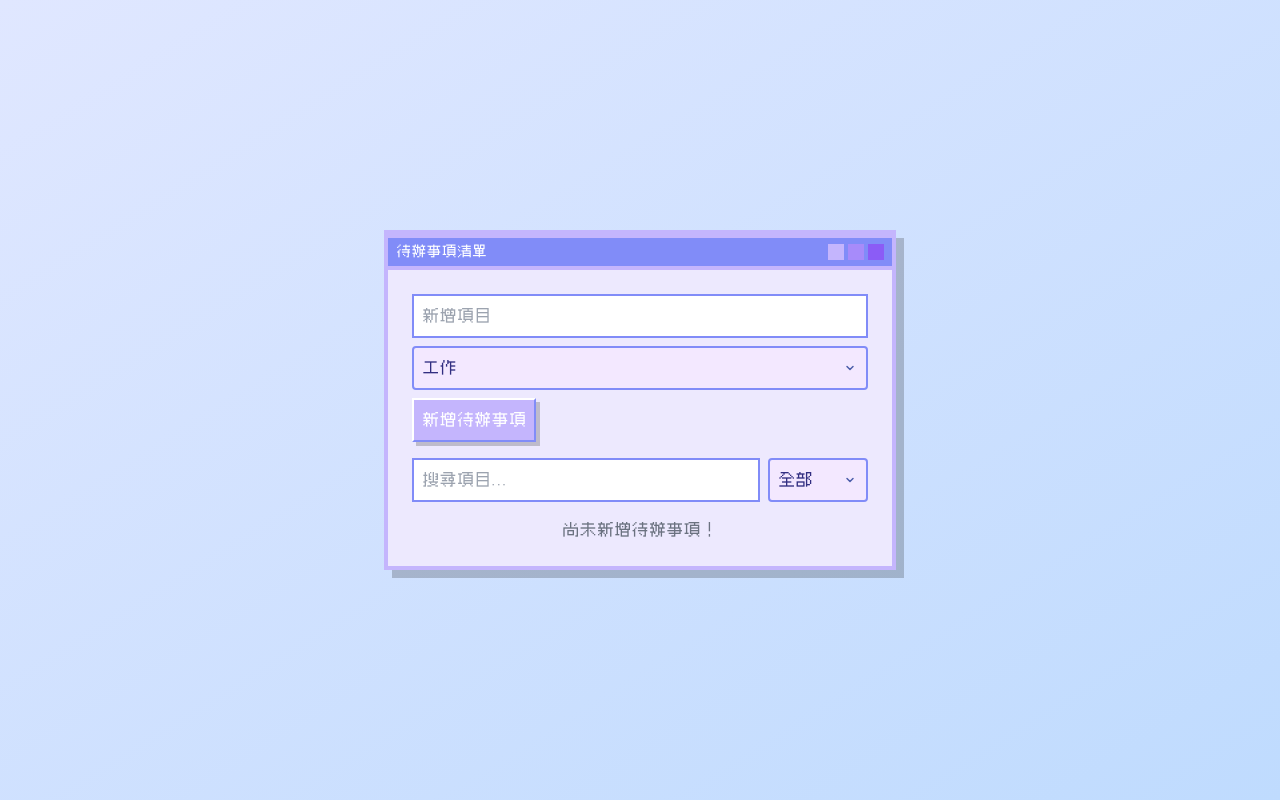
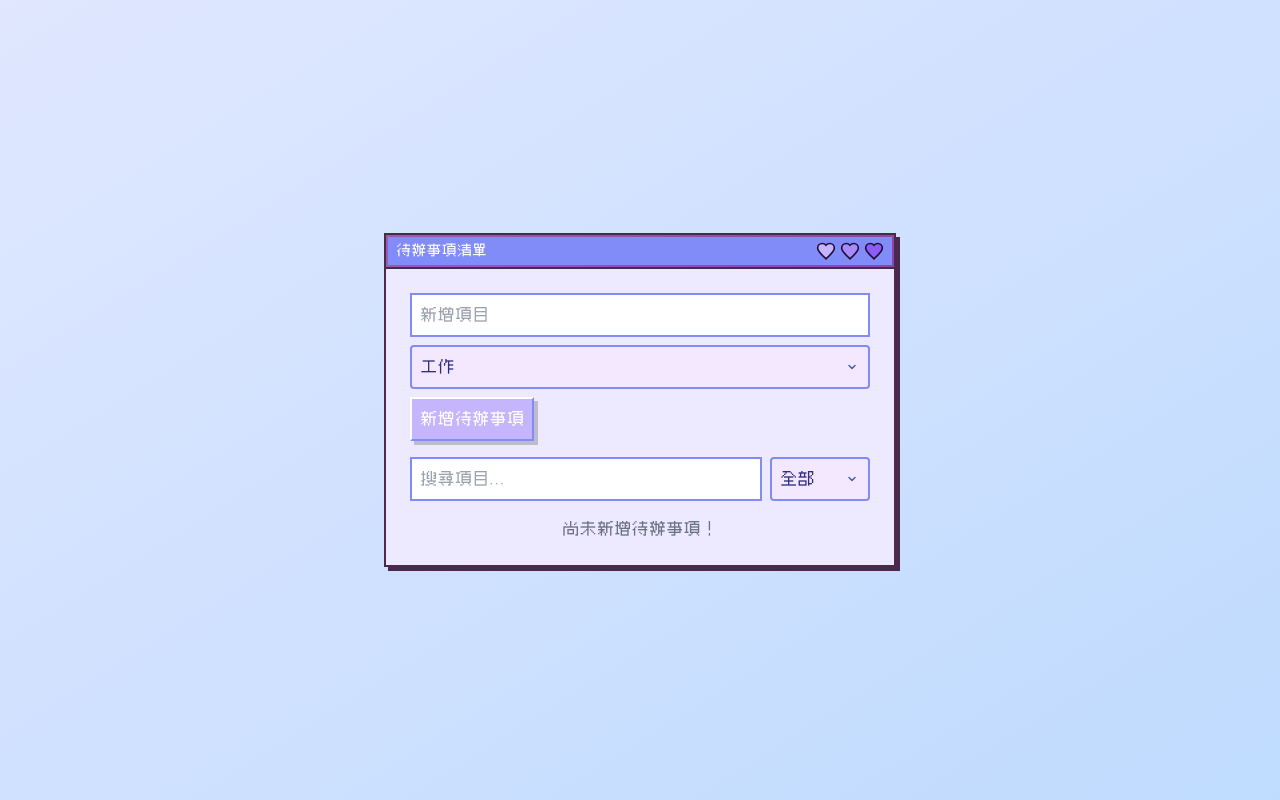
Before and after one commit to hihicherry/retro-todo-app, a React (Vite) app: page / in a window 1280 px wide. Built offline with nearby package versions, Linux system fonts and the light colour scheme.

Commit message:
修改pixelwindow樣式，按鈕修改為愛心

```diff
--- a/src/components/PixelWindow.jsx
+++ b/src/components/PixelWindow.jsx
@@ -1,19 +1,90 @@
-import React from "react";
+import React, { useState } from "react";
 
-function PixelWindow({ title, children }) {
+function PixelWindow({ title, children, progress = 0 }) {
+	const [isMinimized, setIsMinimized] = useState(false);
+	const handleMinimize = () => setIsMinimized(!isMinimized);
+
 	return (
-		<div className="border-4 border-violet-300 bg-gray-100 shadow-[8px_8px_0_0_rgba(0,0,0,0.2)] max-w-lg w-full">
-			<div className="bg-violet-300 text-white py-1">
+		<div
+			className="pixel-window border-2 border-gray-800 bg-gradient-to-b from-[#C8A2C8] to-[#8A4F8A] shadow-[4px_4px_0_#4A2A4A] max-w-lg w-full relative"
+			style={{ fontFamily: "pixel, monospace" }}
+		>
+			<div className="pixel-header bg-gradient-to-r from-[#9B59B6] to-[#8E44AD] text-white py-1">
 				<div className="bg-indigo-400 px-2 py-1 flex justify-between items-center">
 					<span className="font-pixel text-sm">{title}</span>
 					<div className="flex space-x-1">
-						<button className="w-4 h-4 bg-violet-300"></button>
-						<button className="w-4 h-4 bg-violet-400"></button>
-						<button className="w-4 h-4 bg-violet-500"></button>
+						<button
+							onClick={handleMinimize}
+							className="hover:scale-125 active:translate-x-1 active:translate-y-1"
+							title="最小化"
+						>
+							<svg
+								width="20"
+								height="20"
+								viewBox="0 0 24 24"
+								fill="none"
+								xmlns="http://www.w3.org/2000/svg"
+							>
+								<path
+									d="M12 21.35l-1.45-1.32C5.4 15.36 2 12.28 2 8.5 2 5.42 4.42 3 7.5 3c1.74 0 3.41.81 4.5 2.09C13.09 3.81 14.76 3 16.5 3 19.58 3 22 5.42 22 8.5c0 3.78-3.4 6.86-8.55 11.54L12 21.35z"
+									fill="#C4B5FD"
+									stroke="#230F3D"
+									strokeWidth="2"
+								/>
+							</svg>
+						</button>
+						<button
+							className="hover:scale-110 active:translate-x-1 active:translate-y-1"
+							title="最大化"
+						>
+							<svg
+								width="20"
+								height="20"
+								viewBox="0 0 24 24"
+								fill="none"
+								xmlns="http://www.w3.org/2000/svg"
+							>
+								<path
+									d="M12 21.35l-1.45-1.32C5.4 15.36 2 12.28 2 8.5 2 5.42 4.42 3 7.5 3c1.74 0 3.41.81 4.5 2.09C13.09 3.81 14.76 3 16.5 3 19.58 3 22 5.42 22 8.5c0 3.78-3.4 6.86-8.55 11.54L12 21.35z"
+									fill="#A78BFA"
+									stroke="#230F3D"
+									strokeWidth="2"
+								/>
+							</svg>
+						</button>
+						<button
+							className="hover:scale-110 active:translate-x-1 active:translate-y-1"
+							titile="關閉"
+						>
+							<svg
+								width="20"
+								height="20"
+								viewBox="0 0 24 24"
+								fill="none"
+								xmlns="http://www.w3.org/2000/svg"
+							>
+								<path
+									d="M12 21.35l-1.45-1.32C5.4 15.36 2 12.28 2 8.5 2 5.42 4.42 3 7.5 3c1.74 0 3.41.81 4.5 2.09C13.09 3.81 14.76 3 16.5 3 19.58 3 22 5.42 22 8.5c0 3.78-3.4 6.86-8.55 11.54L12 21.35z"
+									fill="#8B5CF6"
+									stroke="#230F3D"
+									strokeWidth="2"
+								/>
+							</svg>
+						</button>
 					</div>
 				</div>
 			</div>
-			<div className="p-2 bg-violet-100">{children}</div>
+			<div className={`p-2 bg-violet-100 ${isMinimized ? "hidden" : ""}`}>
+				{progress > 0 && progress <= 100 && (
+					<div className="progress-bar mb-2">
+						<div
+							className="progress-bar-inner"
+							style={{ width: `${progress}%` }}
+						/>
+					</div>
+				)}
+				{children}
+			</div>
 		</div>
 	);
 }
--- a/src/index.css
+++ b/src/index.css
@@ -95,3 +95,18 @@
   animation: heart 1s ease-out forwards;
   image-rendering: pixelated; /* 確保 SVG 保持像素風 */
 }
+
+/* 像素風格：PixelWindow */
+.pixel-window {
+  border: 2px solid #4A2A4A;
+  box-shadow: 4px 4px 0 #4A2A4A;
+  position: relative;
+  overflow: hidden;
+  image-rendering: pixelated;
+}
+
+/* 標題欄 */
+.pixel-header {
+  border-bottom: 2px solid #4A2A4A;
+  padding: 2px;
+}
```
